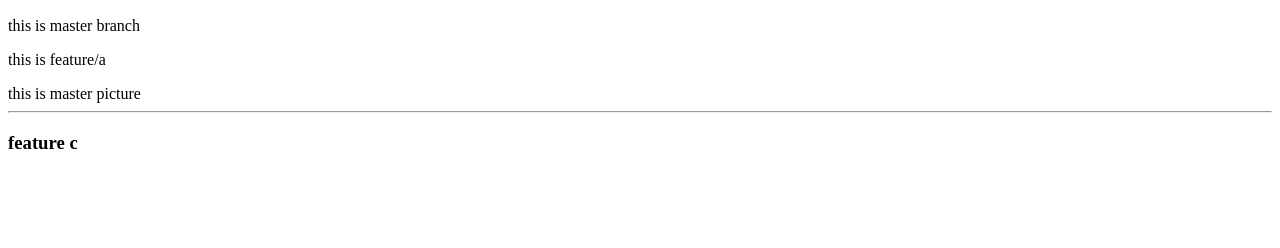
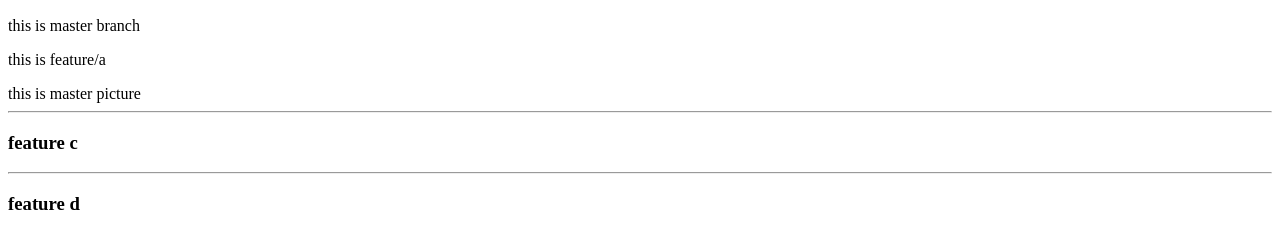
Before and after one commit to s19003045/gitcommand-test, a website: page index.html in a window 1280 px wide. Shown: the part 110-358 px from the top of the page. Drawn offline with Linux system fonts and the light colour scheme.

Commit message:
add feature/d

```diff
--- a/index.html
+++ b/index.html
@@ -17,6 +17,9 @@
 
   <hr>
   <h3>feature c</h3>
+
+  <hr>
+  <h3>feature d</h3>
 </body>
 
 </html>
```
